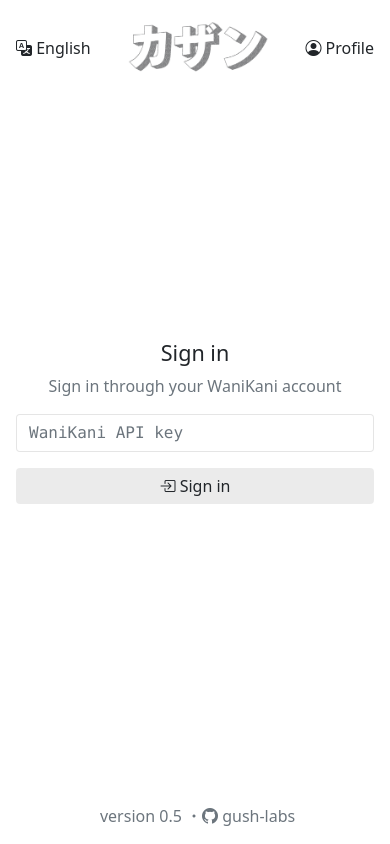
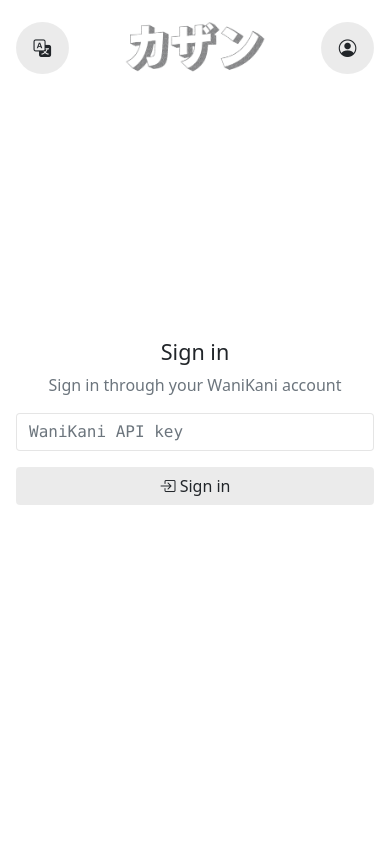
Before and after one commit to gush-labs/kazan, a Vue app: page /login in a window 390 px wide. Built offline with nearby package versions, Linux system fonts and the light colour scheme.

Commit message:
Small design changes for mobile

```diff
--- a/src/App.vue
+++ b/src/App.vue
@@ -97,6 +97,8 @@ body {
   border: var(--button-border-width) solid var(--border-base-color);
   border-radius: var(--button-border-radius);
   background-color: var(--button-bg-color);
+  padding-block-start: 0.45em;
+  padding-block-end: 0.45em;
 }
 .kz-button:hover {
   border: var(--button-border-width) solid var(--border-hover-color);
--- a/src/components/AppFooter.vue
+++ b/src/components/AppFooter.vue
@@ -73,7 +73,7 @@ watchUpdateDelay(
   >
     <div class="empty">-</div>
     <Transition name="info">
-      <div v-if="info">
+      <div v-if="info" class="bottom-text">
         version 0.5
         <i class="bi bi-dot"></i>
         <a class="author-link text-muted" href="https://github.com/gush-labs"
@@ -142,4 +142,9 @@ watchUpdateDelay(
   opacity: 0;
   color: rgba(0, 0, 0, 0);
 }
+@media screen and (max-width: 650px) {
+  .bottom-text {
+    display: none;
+  }
+}
 </style>
--- a/src/components/AppHeader.vue
+++ b/src/components/AppHeader.vue
@@ -12,6 +12,9 @@ function goHome() {
 function signOut() {
   Authentication.logout();
 }
+function goProfile() {
+  router.push({ name: "login" });
+}
 </script>
 
 <template>
@@ -22,6 +25,7 @@ function signOut() {
       <ActionButton dropdown plain icon="translate" class="header-link"
         >English</ActionButton
       >
+      <ActionButton icon="translate" class="header-link-mobile"></ActionButton>
       <ul class="dropdown-menu language-links">
         <li>
           <ActionButton class="dropdown-item active">English</ActionButton>
@@ -40,6 +44,11 @@ function signOut() {
       <ActionButton dropdown plain icon="person-circle" class="header-link">
         {{ user ? user.username : "Profile" }}
       </ActionButton>
+      <ActionButton
+        @click="() => goProfile()"
+        icon="person-circle"
+        class="header-link-mobile"
+      ></ActionButton>
       <div class="dropdown-menu dropdown-menu-end profile-menu">
         <ul class="profile-links">
           <PageLink
@@ -82,7 +91,12 @@ function signOut() {
 }
 .header-link {
   text-decoration: none;
-  border-radius: 0.5em;
+}
+.header-link-mobile {
+  border-radius: 50%;
+  font-size: 1.1em;
+  height: 3em;
+  width: 3em;
 }
 .logo:hover {
   cursor: pointer;
@@ -91,4 +105,21 @@ function signOut() {
   max-height: 4em;
   height: 4em;
 }
+
+@media screen and (max-width: 650px) {
+  .header-link {
+    display: none;
+  }
+  .header-link-mobile {
+    display: block;
+  }
+}
+@media screen and (min-width: 650px) {
+  .header-link {
+    display: block;
+  }
+  .header-link-mobile {
+    display: none;
+  }
+}
 </style>
--- a/src/views/ReviewPage.vue
+++ b/src/views/ReviewPage.vue
@@ -253,7 +253,7 @@ function checkAnswer(e: Event) {
 }
 .card-type {
   display: block;
-  border: var(--button-border-width) solid var(--border-base-color);
+  border: var(--input-border-width) solid var(--input-border-color);
   border-top-left-radius: var(--button-border-radius);
   border-top-right-radius: var(--button-border-radius);
   border-bottom: none !important;
@@ -283,8 +283,8 @@ function checkAnswer(e: Event) {
 }
 
 .answer-container .answer-form {
-  border-bottom-left-radius: var(--input-border-radius);
-  border-bottom-right-radius: var(--input-border-radius);
+  border-top-left-radius: 0px;
+  border-top-right-radius: 0px;
   text-align: center;
   font-size: 2em;
 }
```
